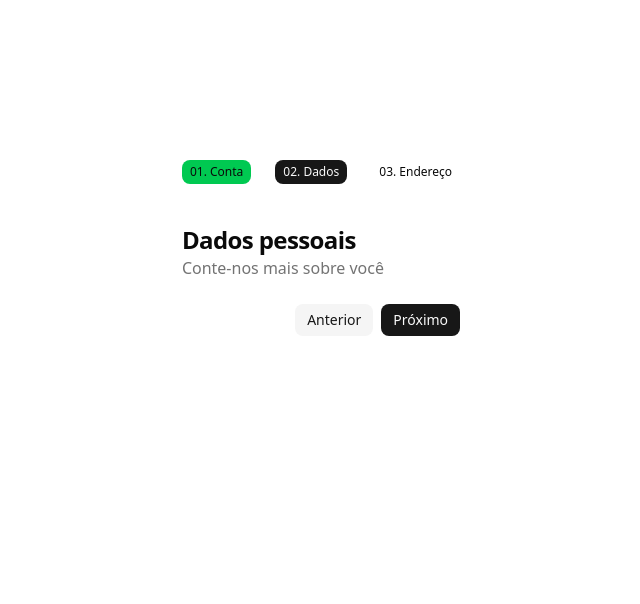
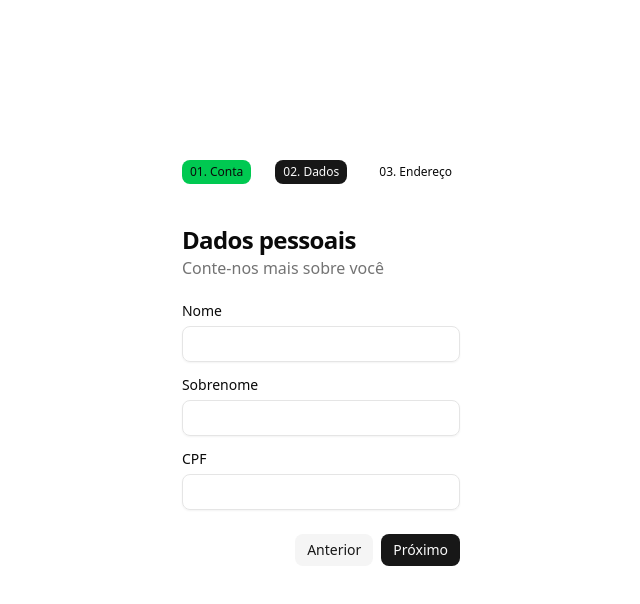
Before and after one commit to Andreeltonsf/ReactForm-multisteps, a React (Vite) app: page / in a window 1280 px wide. Shown: the top 604 px of the page, without its empty margins (319-959 px from the left). Built offline with nearby package versions, Linux system fonts and the light colour scheme.

Commit message:
Enhance step components with improved layout and additional input fields

```diff
--- a/src/components/StepHeader.tsx
+++ b/src/components/StepHeader.tsx
@@ -5,7 +5,7 @@ interface StepHeaderProps {
 
 export function StepHeader({ title, description }: StepHeaderProps) {
   return (
-    <header>
+    <header className="mb-6">
       <h1 className="text-2xl font-semibold tracking-tight">{title}</h1>
       <span className="text-muted-foreground">{description}</span>
     </header>
--- a/src/components/steps/AccountStep.tsx
+++ b/src/components/steps/AccountStep.tsx
@@ -11,7 +11,7 @@ export function AccountStep() {
         description="Preencha os dados de acesso à platafdorma"
       />
 
-      <div className="space-y-4 mt-2">
+      <div className="space-y-4 ">
         <div className="space-y-2">
           <Label htmlFor="email">E-mail</Label>
           <Input id="email" />
--- a/src/components/steps/AdressStep.tsx
+++ b/src/components/steps/AdressStep.tsx
@@ -1,6 +1,8 @@
 import { StepHeader } from "../StepHeader";
 import { StepperFooter, StepperPreviousButton } from "../Stepper";
 import { Button } from "../ui/button";
+import { Input } from "../ui/input";
+import { Label } from "../ui/label";
 
 export function AdressStep() {
   return (
@@ -9,6 +11,24 @@ export function AdressStep() {
         title="Endereço"
         description="Preencha os dados do seu endereço"
       />
+
+      <div className="space-y-4 ">
+        <div className="space-y-2">
+          <Label htmlFor="state">Estado</Label>
+          <Input id="state" />
+        </div>
+
+        <div className="space-y-2">
+          <Label htmlFor="city">Cidade</Label>
+          <Input id="city" />
+        </div>
+
+        <div className="space-y-2">
+          <Label htmlFor="address">Endereço</Label>
+          <Input id="address" />
+        </div>
+      </div>
+
       <StepperFooter>
         <StepperPreviousButton />
         <Button type="submit" size="sm">
--- a/src/components/steps/PersonalDataStep.tsx
+++ b/src/components/steps/PersonalDataStep.tsx
@@ -1,5 +1,11 @@
 import { StepHeader } from "../StepHeader";
-import { StepperFooter, StepperNextButton, StepperPreviousButton } from "../Stepper";
+import {
+  StepperFooter,
+  StepperNextButton,
+  StepperPreviousButton,
+} from "../Stepper";
+import { Input } from "../ui/input";
+import { Label } from "../ui/label";
 
 export function PersonalDataStep() {
   return (
@@ -9,6 +15,22 @@ export function PersonalDataStep() {
         description="Conte-nos mais sobre você"
       />
 
+      <div className="space-y-4 ">
+        <div className="space-y-2">
+          <Label htmlFor="firstName">Nome</Label>
+          <Input id="firstName" />
+        </div>
+
+        <div className="space-y-2">
+          <Label htmlFor="lastName">Sobrenome</Label>
+          <Input id="lastName" />
+        </div>
+        <div className="space-y-2">
+          <Label htmlFor="document">CPF</Label>
+          <Input id="document" />
+        </div>
+      </div>
+
       <StepperFooter>
         <StepperPreviousButton />
         <StepperNextButton />
--- a/src/components/ui/button.tsx
+++ b/src/components/ui/button.tsx
@@ -1,11 +1,11 @@
-import * as React from "react"
-import { Slot } from "@radix-ui/react-slot"
-import { cva, type VariantProps } from "class-variance-authority"
+import { Slot } from "@radix-ui/react-slot";
+import { cva, type VariantProps } from "class-variance-authority";
+import * as React from "react";
 
-import { cn } from "@/lib/utils"
+import { cn } from "@/lib/utils";
 
 const buttonVariants = cva(
-  "inline-flex items-center justify-center gap-2 whitespace-nowrap rounded-md text-sm font-medium transition-all disabled:pointer-events-none disabled:opacity-50 [&_svg]:pointer-events-none [&_svg:not([class*='size-'])]:size-4 shrink-0 [&_svg]:shrink-0 outline-none focus-visible:border-ring focus-visible:ring-ring/50 focus-visible:ring-[3px] aria-invalid:ring-destructive/20 dark:aria-invalid:ring-destructive/40 aria-invalid:border-destructive",
+  "inline-flex items-center justify-center gap-2 whitespace-nowrap rounded-md text-sm font-medium transition-all disabled:pointer-events-none disabled:opacity-50 [&_svg]:pointer-events-none [&_svg:not([class*='size-'])]:size-4 shrink-0 [&_svg]:shrink-0 outline-none focus-visible:border-ring focus-visible:ring-ring/50 focus-visible:ring-[3px] aria-invalid:ring-destructive/20 dark:aria-invalid:ring-destructive/40 aria-invalid:border-destructive transition-all",
   {
     variants: {
       variant: {
@@ -34,7 +34,7 @@ const buttonVariants = cva(
       size: "default",
     },
   }
-)
+);
 
 function Button({
   className,
@@ -44,9 +44,9 @@ function Button({
   ...props
 }: React.ComponentProps<"button"> &
   VariantProps<typeof buttonVariants> & {
-    asChild?: boolean
+    asChild?: boolean;
   }) {
-  const Comp = asChild ? Slot : "button"
+  const Comp = asChild ? Slot : "button";
 
   return (
     <Comp
@@ -54,7 +54,7 @@ function Button({
       className={cn(buttonVariants({ variant, size, className }))}
       {...props}
     />
-  )
+  );
 }
 
-export { Button, buttonVariants }
+export { Button, buttonVariants };
--- a/src/components/ui/input.tsx
+++ b/src/components/ui/input.tsx
@@ -1,6 +1,6 @@
-import * as React from "react"
+import * as React from "react";
 
-import { cn } from "@/lib/utils"
+import { cn } from "@/lib/utils";
 
 function Input({ className, type, ...props }: React.ComponentProps<"input">) {
   return (
@@ -8,14 +8,14 @@ function Input({ className, type, ...props }: React.ComponentProps<"input">) {
       type={type}
       data-slot="input"
       className={cn(
-        "file:text-foreground placeholder:text-muted-foreground selection:bg-primary selection:text-primary-foreground dark:bg-input/30 border-input h-9 w-full min-w-0 rounded-md border bg-transparent px-3 py-1 text-base shadow-xs transition-[color,box-shadow] outline-none file:inline-flex file:h-7 file:border-0 file:bg-transparent file:text-sm file:font-medium disabled:pointer-events-none disabled:cursor-not-allowed disabled:opacity-50 md:text-sm",
+        "file:text-foreground placeholder:text-muted-foreground selection:bg-primary selection:text-primary-foreground dark:bg-input/30 border-input h-9 w-full min-w-0 rounded-md border bg-transparent px-3 py-1 text-base shadow-xs  outline-none file:inline-flex file:h-7 file:border-0 file:bg-transparent file:text-sm file:font-medium disabled:pointer-events-none disabled:cursor-not-allowed disabled:opacity-50 md:text-sm transition-all",
         "focus-visible:border-ring focus-visible:ring-ring/50 focus-visible:ring-[3px]",
         "aria-invalid:ring-destructive/20 dark:aria-invalid:ring-destructive/40 aria-invalid:border-destructive",
         className
       )}
       {...props}
     />
-  )
+  );
 }
 
-export { Input }
+export { Input };
```
